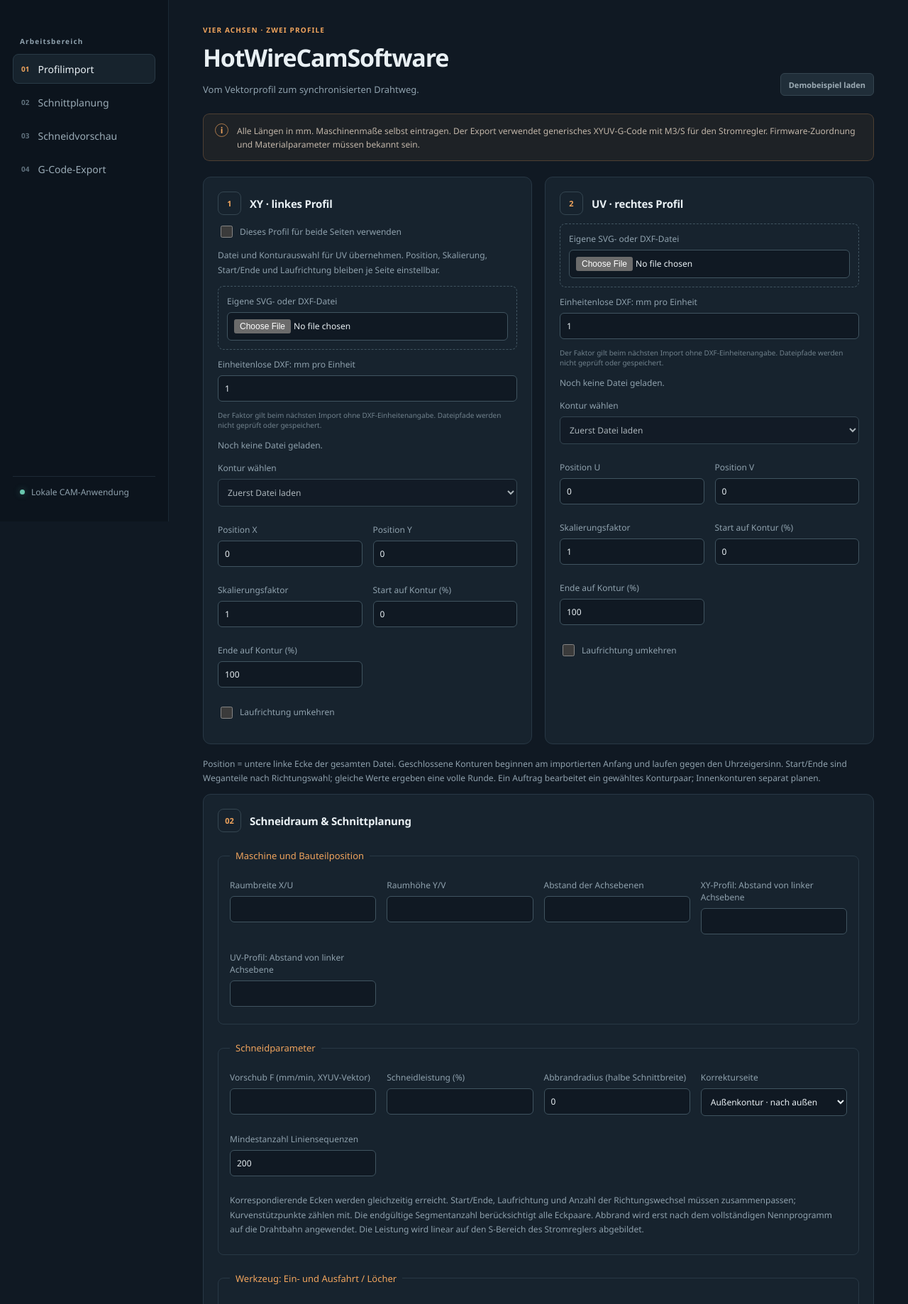
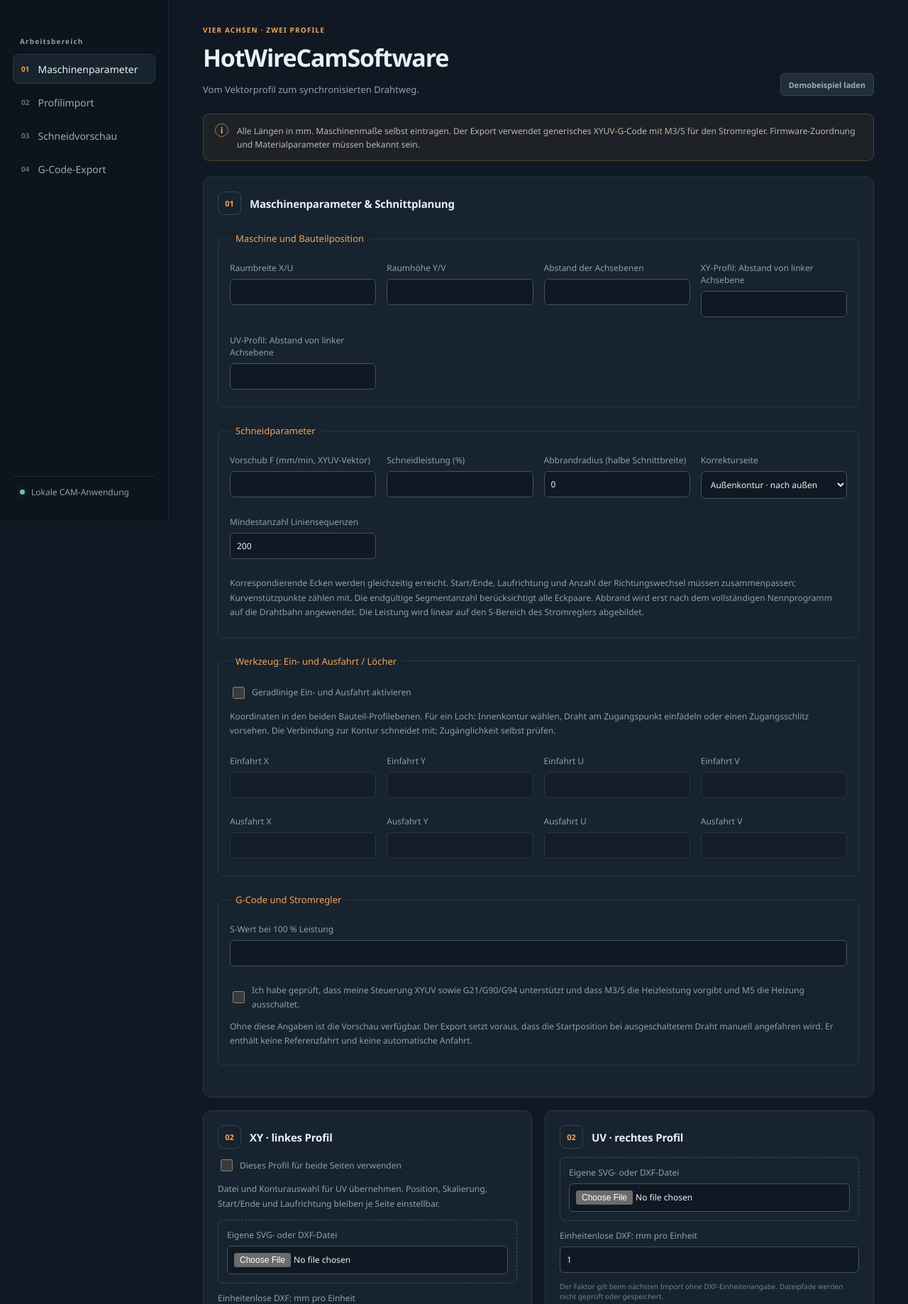
Before and after one commit to nicokalmbach/HotWireCAMSoftware, a Flask app: page / in a window 1280 px wide. Shown: the part 65-1903 px from the top of the page at 71% size. Run offline with Flask 3, Linux system fonts and the light colour scheme; parts of the project's set-up code (start-up, migrations or seed data) failed here and were passed over.

Commit message:
Seitenablauf umgestellt
Maschinenparameter vor Profilimport

```diff
--- a/static/css/style.css
+++ b/static/css/style.css
@@ -306,6 +306,8 @@ h1 {
     color: #f1c398;
     font-weight: 600;
 }
+
+#einstellungen { margin-bottom: 18px; }
 
 .workflow {
     display: grid;
--- a/templates/index.html
+++ b/templates/index.html
@@ -14,8 +14,8 @@
         <a class="brand" href="/"><span class="brand-mark">HW</span><span class="brand-name">HotWire<span>CAM</span></span></a>
         <div class="nav-label">Arbeitsbereich</div>
         <nav>
-            <a class="nav-link active" href="#profilimport" aria-current="location"><span class="nav-icon">01</span> Profilimport</a>
-            <a class="nav-link" href="#einstellungen"><span class="nav-icon">02</span> Schnittplanung</a>
+            <a class="nav-link active" href="#einstellungen" aria-current="location"><span class="nav-icon">01</span> Maschinenparameter</a>
+            <a class="nav-link" href="#profilimport"><span class="nav-icon">02</span> Profilimport</a>
             <a class="nav-link" href="#vorschau"><span class="nav-icon">03</span> Schneidvorschau</a>
             <a class="nav-link" href="#gcode"><span class="nav-icon">04</span> G-Code-Export</a>
         </nav>
@@ -29,33 +29,8 @@
         </section>
         <div class="notice"><span class="notice-icon">i</span><p>Alle Längen in mm. Maschinenmaße selbst eintragen. Der Export verwendet generisches XYUV-G-Code mit M3/S für den Stromregler. Firmware-Zuordnung und Materialparameter müssen bekannt sein.</p></div>
         <form id="job-form">
-            <section class="workflow" id="profilimport">
-            {% for name, title in [('xy', 'XY · linkes Profil'), ('uv', 'UV · rechtes Profil')] %}
-                <article class="panel import-panel">
-                    <div class="panel-heading"><div class="step-number">{{ loop.index }}</div><h2>{{ title }}</h2></div>
-                    {% if name == 'xy' %}
-                    <label class="check"><input type="checkbox" id="same-profile" aria-describedby="same-profile-help"> Dieses Profil für beide Seiten verwenden</label>
-                    <p class="helper" id="same-profile-help">Datei und Konturauswahl für UV übernehmen. Position, Skalierung, Start/Ende und Laufrichtung bleiben je Seite einstellbar.</p>
-                    {% endif %}
-                    <label class="file-field">Eigene SVG- oder DXF-Datei<input type="file" id="file-{{ name }}" accept=".svg,.dxf"></label>
-                    <label>Einheitenlose DXF: mm pro Einheit<input id="unit-{{ name }}" type="number" value="1" min="0.0001" max="10000" step="any"></label>
-                    <p class="panel-footnote">Der Faktor gilt beim nächsten Import ohne DXF-Einheitenangabe. Dateipfade werden nicht geprüft oder gespeichert.</p>
-                    <p id="info-{{ name }}" class="import-info">Noch keine Datei geladen.</p>
-                    <label>Kontur wählen<select name="{{ name }}_contour" id="contour-{{ name }}" disabled><option value="0">Zuerst Datei laden</option></select></label>
-                    <div class="fields">
-                        <label>Position {{ 'X' if name == 'xy' else 'U' }}<input name="{{ name }}_x" type="number" value="0" step="any" required></label>
-                        <label>Position {{ 'Y' if name == 'xy' else 'V' }}<input name="{{ name }}_y" type="number" value="0" step="any" required></label>
-                        <label>Skalierungsfaktor<input name="{{ name }}_scale" type="number" value="1" min="0.0001" max="10000" step="any" required></label>
-                        <label>Start auf Kontur (%)<input name="{{ name }}_start" type="number" value="0" min="0" max="100" step="any" required></label>
-                        <label>Ende auf Kontur (%)<input name="{{ name }}_end" type="number" value="100" min="0" max="100" step="any" required></label>
-                    </div>
-                    <label class="check"><input type="checkbox" name="{{ name }}_reverse"> Laufrichtung umkehren</label>
-                </article>
-            {% endfor %}
-            </section>
-            <p class="helper">Position = untere linke Ecke der gesamten Datei. Geschlossene Konturen beginnen am importierten Anfang und laufen gegen den Uhrzeigersinn. Start/Ende sind Weganteile nach Richtungswahl; gleiche Werte ergeben eine volle Runde. Ein Auftrag bearbeitet ein gewähltes Konturpaar; Innenkonturen separat planen.</p>
             <section class="panel settings-panel" id="einstellungen">
-                <div class="panel-heading"><div class="step-number">02</div><h2>Schneidraum &amp; Schnittplanung</h2></div>
+                <div class="panel-heading"><div class="step-number">01</div><h2>Maschinenparameter &amp; Schnittplanung</h2></div>
                 <fieldset><legend>Maschine und Bauteilposition</legend><div class="fields">
                     <label>Raumbreite X/U<input name="width" type="number" min="0.01" max="1000000" step="any" required></label>
                     <label>Raumhöhe Y/V<input name="height" type="number" min="0.01" max="1000000" step="any" required></label>
@@ -85,10 +60,35 @@
                     <label>S-Wert bei 100 % Leistung<input name="s_max" id="s-max" type="number" min="0.001" max="1000000000" step="any"></label>
                 </div><label class="check"><input type="checkbox" name="controller_confirmed" id="controller-confirmed"> Ich habe geprüft, dass meine Steuerung XYUV sowie G21/G90/G94 unterstützt und dass M3/S die Heizleistung vorgibt und M5 die Heizung ausschaltet.</label>
                 <p class="helper">Ohne diese Angaben ist die Vorschau verfügbar. Der Export setzt voraus, dass die Startposition bei ausgeschaltetem Draht manuell angefahren wird. Er enthält keine Referenzfahrt und keine automatische Anfahrt.</p></fieldset>
-                <button class="button button-primary" id="calculate" type="submit">Schneidweg berechnen</button>
             </section>
+            <section class="workflow" id="profilimport">
+            {% for name, title in [('xy', 'XY · linkes Profil'), ('uv', 'UV · rechtes Profil')] %}
+                <article class="panel import-panel">
+                    <div class="panel-heading"><div class="step-number">02</div><h2>{{ title }}</h2></div>
+                    {% if name == 'xy' %}
+                    <label class="check"><input type="checkbox" id="same-profile" aria-describedby="same-profile-help"> Dieses Profil für beide Seiten verwenden</label>
+                    <p class="helper" id="same-profile-help">Datei und Konturauswahl für UV übernehmen. Position, Skalierung, Start/Ende und Laufrichtung bleiben je Seite einstellbar.</p>
+                    {% endif %}
+                    <label class="file-field">Eigene SVG- oder DXF-Datei<input type="file" id="file-{{ name }}" accept=".svg,.dxf"></label>
+                    <label>Einheitenlose DXF: mm pro Einheit<input id="unit-{{ name }}" type="number" value="1" min="0.0001" max="10000" step="any"></label>
+                    <p class="panel-footnote">Der Faktor gilt beim nächsten Import ohne DXF-Einheitenangabe. Dateipfade werden nicht geprüft oder gespeichert.</p>
+                    <p id="info-{{ name }}" class="import-info">Noch keine Datei geladen.</p>
+                    <label>Kontur wählen<select name="{{ name }}_contour" id="contour-{{ name }}" disabled><option value="0">Zuerst Datei laden</option></select></label>
+                    <div class="fields">
+                        <label>Position {{ 'X' if name == 'xy' else 'U' }}<input name="{{ name }}_x" type="number" value="0" step="any" required></label>
+                        <label>Position {{ 'Y' if name == 'xy' else 'V' }}<input name="{{ name }}_y" type="number" value="0" step="any" required></label>
+                        <label>Skalierungsfaktor<input name="{{ name }}_scale" type="number" value="1" min="0.0001" max="10000" step="any" required></label>
+                        <label>Start auf Kontur (%)<input name="{{ name }}_start" type="number" value="0" min="0" max="100" step="any" required></label>
+                        <label>Ende auf Kontur (%)<input name="{{ name }}_end" type="number" value="100" min="0" max="100" step="any" required></label>
+                    </div>
+                    <label class="check"><input type="checkbox" name="{{ name }}_reverse"> Laufrichtung umkehren</label>
+                </article>
+            {% endfor %}
+            </section>
+            <p class="helper">Position = untere linke Ecke der gesamten Datei. Geschlossene Konturen beginnen am importierten Anfang und laufen gegen den Uhrzeigersinn. Start/Ende sind Weganteile nach Richtungswahl; gleiche Werte ergeben eine volle Runde. Ein Auftrag bearbeitet ein gewähltes Konturpaar; Innenkonturen separat planen.</p>
+            <button class="button button-primary" id="calculate" type="submit">Schneidweg berechnen</button>
         </form>
-        <p id="status" role="status" aria-live="polite">Zwei Profile laden und Schneidraum festlegen.</p>
+        <p id="status" role="status" aria-live="polite">Maschinenparameter und Bezugspunkte festlegen, danach Profile laden.</p>
         <section class="panel preview-panel" id="vorschau">
             <div class="panel-heading preview-heading"><div class="step-number">03</div><h2>Schneidvorschau</h2></div>
             <div class="preview-toolbar"><label>Ansicht<select id="view"><option value="wire">Räumliches Drahtmodell</option><option value="xy">Achsebene XY</option><option value="uv">Achsebene UV</option></select></label><label class="check"><input type="checkbox" id="show-nominal" checked> Nennkontur anzeigen</label></div>
```
Also changed, not shown: INSTALLATION.md (+4 -2 lines), TROUBLESHOOTING.md (+1 -0 lines), timeline.md (+5 -0 lines), CHANGELOG.md, README.md.
